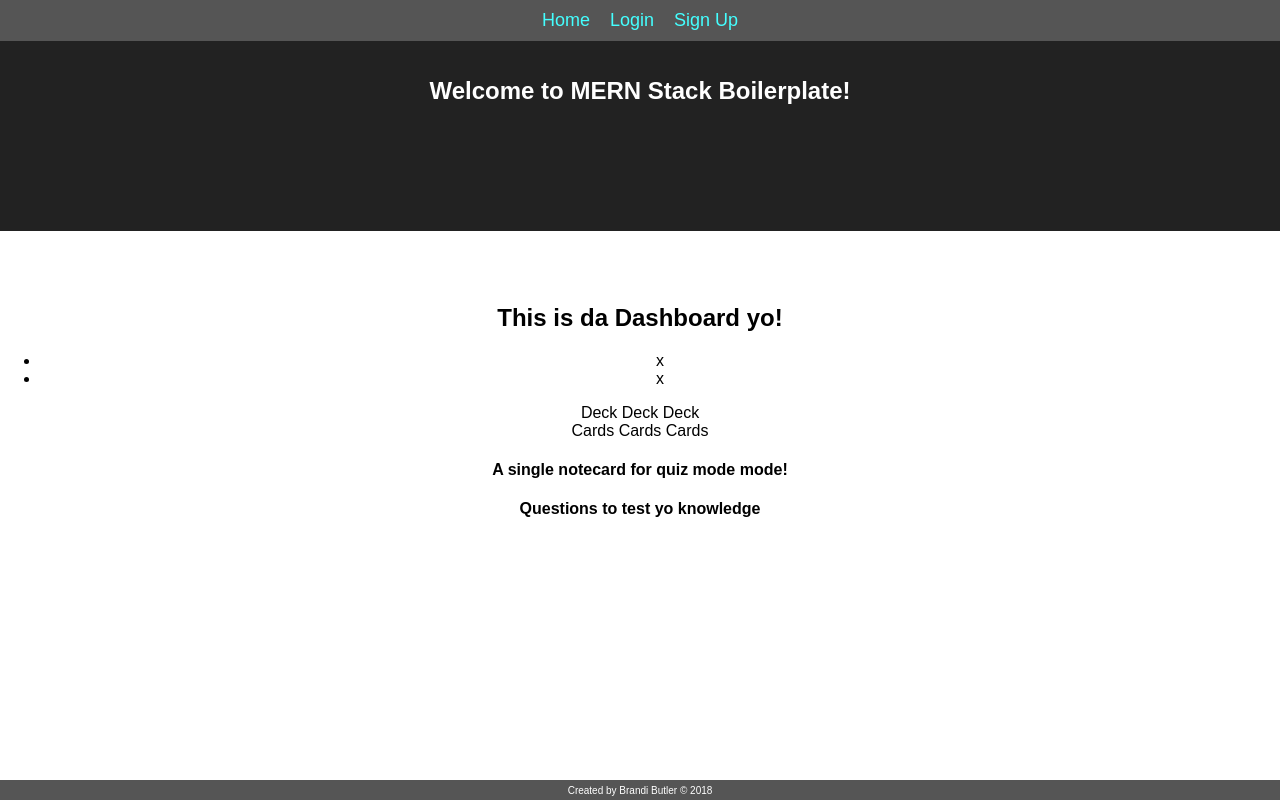
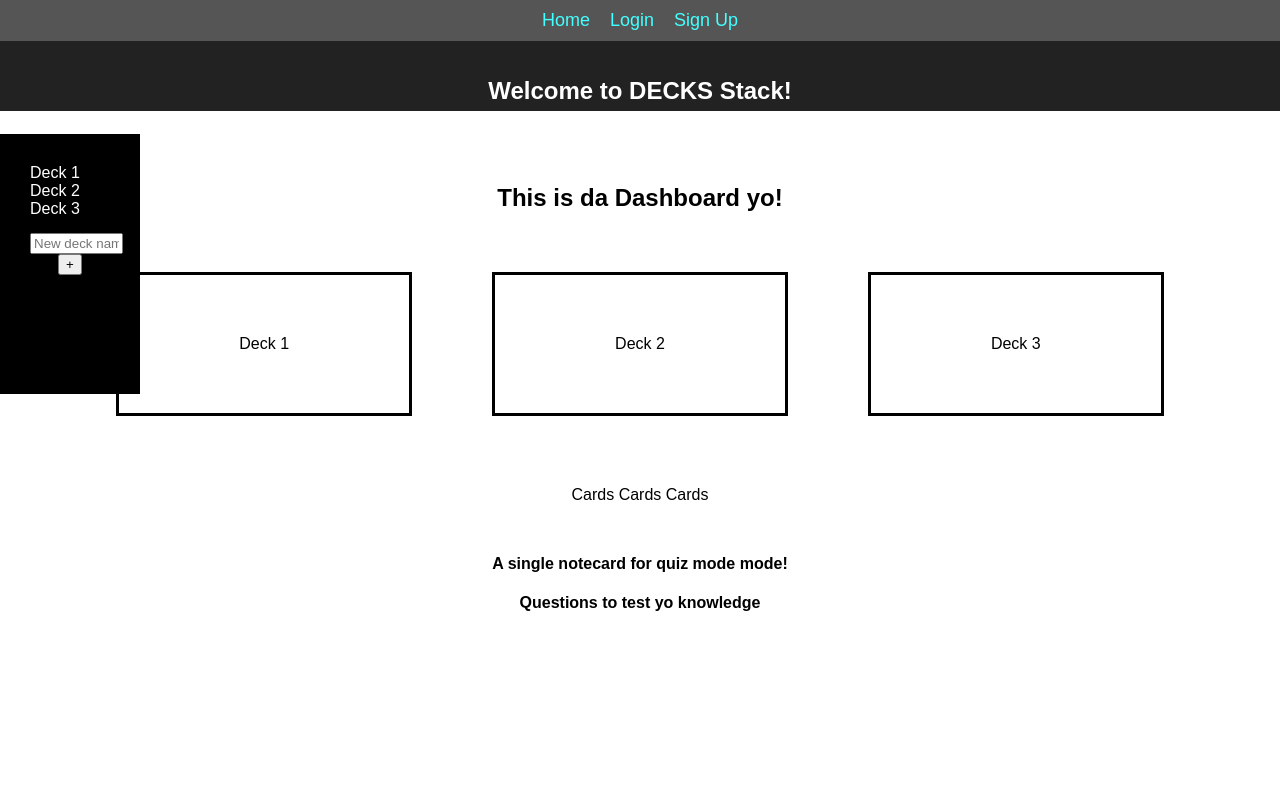
Before and after one commit to philpatt/flashcard-project3, a React (Create React App) app in the folder client/: page /Dashboard in a window 1280 px wide. Built offline with nearby package versions, Linux system fonts and the light colour scheme.

Commit message:
sidenav added, barebones css dashboard

```diff
--- a/client/public/index.html
+++ b/client/public/index.html
@@ -22,6 +22,7 @@
     <title>React App</title>
   </head>
   <body>
+    <navbar></navbar>
     <noscript>
       You need to enable JavaScript to run this app.
     </noscript>
--- a/client/src/App.css
+++ b/client/src/App.css
@@ -1,18 +1,18 @@
 /* CUSTOM STYLES */
-nav {
+.top-nav {
   width: 100%;
   background-color: #555;
   padding: 10px 0;
 }
 
-nav a {
+.top-nav a {
   margin: 10px;
   text-decoration: none;
   font-size: 18px;
   color: #4ff;
 }
 
-nav a:hover {
+.top-nav a:hover {
   color: #7f4dd2;
 }
 
@@ -84,14 +84,9 @@ nav a:hover {
   text-align: center;
 }
 
-.App-logo {
-  animation: App-logo-spin infinite 20s linear;
-  height: 80px;
-}
-
 .App-header {
   background-color: #222;
-  height: 150px;
+  height: 30px;
   padding: 20px;
   color: white;
 }
@@ -100,11 +95,51 @@ nav a:hover {
   font-size: 1.5em;
 }
 
-.App-intro {
-  font-size: large;
+/* SIDENAV BAR displayed in logged in view */
+
+.navWide {
+  background: black;
+  padding: 30px;
+  position: fixed;
+  top: 134px;
+  height: 200px;
+  width: 80px;
 }
 
-@keyframes App-logo-spin {
-  from { transform: rotate(0deg); }
-  to { transform: rotate(360deg); }
+/* .wideDiv{
+  text-decoration: none;
+} */
+.menu-of-decks{
+ display: table;
 }
+
+a{
+  color: white;
+  text-decoration: none;
+}
+
+.add-deck-name{
+  margin-top: 15px;
+  width: 85px;
+}
+
+.add-deck-button{
+  margin-top: 20px;
+}
+
+/* DECK STACKED DISPLAY ON DASHBOARD */
+
+.single-deck{
+  display: inline-block;
+  padding: 60px 120px;
+  border-style: solid;
+  border-color: black;
+  margin: 40px;
+}
+
+
+/* ALL CARDS DISPLAYED WITHIN A SINGLE DECK */
+.all-cards{
+  display: inline-block;
+  margin: 30px;
+}
--- a/client/src/App.js
+++ b/client/src/App.js
@@ -96,7 +96,6 @@ class App extends Component {
             </div>
           </div>
         </Router>
-        <Footer />
       </div>
     );
   }
--- a/client/src/Cards.js
+++ b/client/src/Cards.js
@@ -3,7 +3,11 @@ import React, {Component} from 'react';
 
 class Cards extends Component {
     render () {
-        return (<div>Cards Cards Cards</div>)
+        return (
+          <div className="all-cards">
+            Cards Cards Cards
+
+          </div>)
     }
 }
 
--- a/client/src/Deck.js
+++ b/client/src/Deck.js
@@ -7,7 +7,10 @@ class Deck extends Component {
     render () {
         return (
 
-            <div>Deck Deck Deck
+            <div className="grid-of-decks">
+              <div className="single-deck">Deck 1</div>
+              <div className="single-deck">Deck 2</div>
+              <div className="single-deck">Deck 3</div>
                 <Cards />
             </div>)
 
--- a/client/src/Sidenav.js
+++ b/client/src/Sidenav.js
@@ -1,15 +1,34 @@
 import React, {Component} from 'react';
+import ReactDOM from 'react-dom';
+
 
 class Sidenav extends Component {
     render (){
-        return(<div>
-            <ul className="sidenav">
-                <li>x</li>
-                <li>x</li>
-            </ul>
-            </div>)
+        return(
+          <nav>
+            <div className="navWide">
+                <div className="wideDiv">
+                  <a href="#" className="menu-of-decks">Deck 1</a>
+                  <a href="#" className="menu-of-decks">Deck 2</a>
+                  <a href="#" className="menu-of-decks">Deck 3</a>
+                </div>
+                <div class="row">
+
+                    <div class="input-group">
+                      <input type="text" class="form-control add-deck-name" placeholder="New deck name"/>
+                      <span class="input-group-btn">
+                        <button class="btn btn-secondary" type="button"> + </button>
+                      </span>
+                    </div>
+
+                </div>
+            </div>
+          </nav>
+        )
     }
 }
 
 
+
+
 export default Sidenav;
--- a/client/src/index.css
+++ b/client/src/index.css
@@ -3,3 +3,5 @@ body {
   padding: 0;
   font-family: sans-serif;
 }
+
+h1 { font-weight: bold; }
--- a/client/src/layout/Nav.js
+++ b/client/src/layout/Nav.js
@@ -22,12 +22,12 @@ class Nav extends Component {
 
     return(
         <div>
-          <nav className="nav">
+          <nav className="top-nav">
             <a href="/">Home</a>
             {links}
           </nav>
           <header className="App-header">
-            <h1 className="App-title">Welcome to MERN Stack Boilerplate!</h1>
+            <h1 className="App-title">Welcome to DECKS Stack!</h1>
           </header>
         </div>
       );
```
Also changed, not shown: client/src/Dashboard.js (line endings or trailing spaces).
